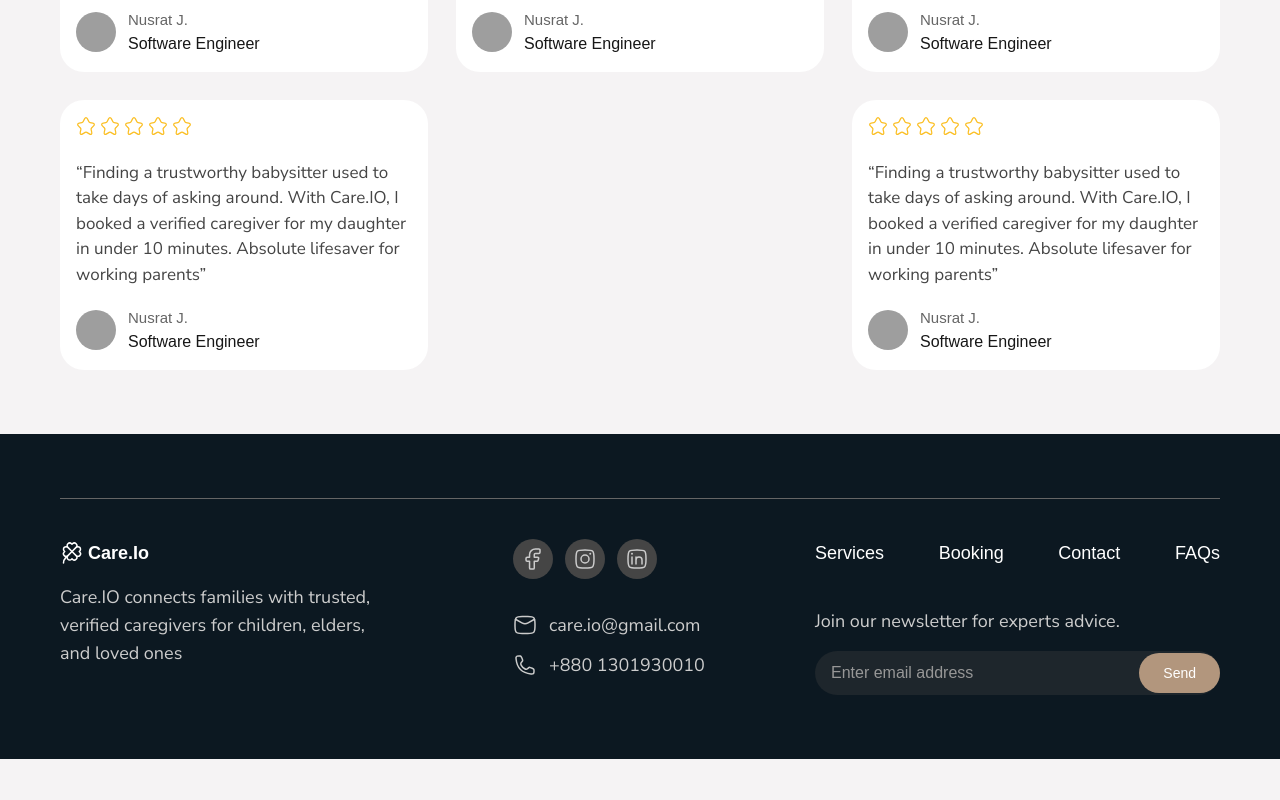
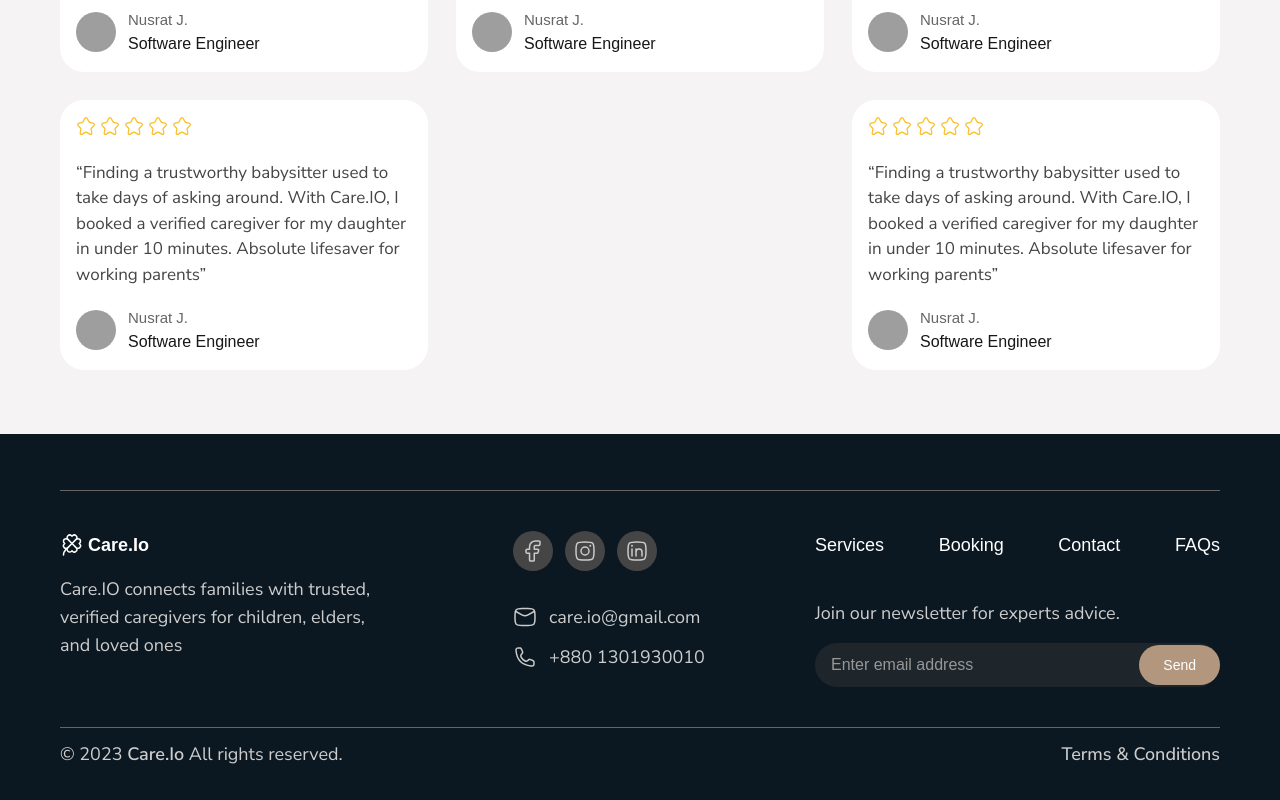
Before and after one commit to ashrafulrifaz/care, a Next.js app: page / in a window 1280 px wide. Shown: the part 2786-3586 px from the top of the page. Before the commit the page ends 3545 px from the top, so only its background shows below. Built offline with nearby package versions, Linux system fonts and the light colour scheme; grey boxes are pictures that could not be loaded.

Commit message:
added copyright text

```diff
--- a/src/components/Footer/Footer.jsx
+++ b/src/components/Footer/Footer.jsx
@@ -4,7 +4,7 @@ import React from 'react';
 
 const Footer = () => {
     return (
-        <div className="bg-[#0C1821] py-16 px-[60px]">
+        <div className="bg-[#0C1821] pt-14 pb-5 px-[60px]">
             <div className='border-t border-[#656565] mb-10'></div>
             <div className="grid grid-cols-8 gap-12">
                 <div className='col-span-3'>
@@ -51,7 +51,7 @@ const Footer = () => {
                             <h4 className={`${nunitoSans.className} text-lg text-[#cdcdcd]`}>care.io@gmail.com</h4>
                         </div>
                         <div className="flex items-center gap-3">
-                            <svg xmlns="http://www.w3.org/2000/svg" viewBox="0 0 24 24" width="24" height="24" color="#cbcbcb" fill="none" stroke="#cbcbcb" stroke-width="1.5" stroke-linecap="round">
+                            <svg xmlns="http://www.w3.org/2000/svg" viewBox="0 0 24 24" width="24" height="24" color="#cbcbcb" fill="none" stroke="#cbcbcb" strokeWidth="1.5" strokeLinecap="round">
                                 <path d="M9.1585 5.71217L8.75584 4.80619C8.49256 4.21382 8.36092 3.91762 8.16405 3.69095C7.91732 3.40688 7.59571 3.19788 7.23592 3.08779C6.94883 2.99994 6.6247 2.99994 5.97645 2.99994C5.02815 2.99994 4.554 2.99994 4.15597 3.18223C3.68711 3.39696 3.26368 3.86322 3.09497 4.35054C2.95175 4.76423 2.99278 5.18937 3.07482 6.03964C3.94815 15.0901 8.91006 20.052 17.9605 20.9254C18.8108 21.0074 19.236 21.0484 19.6496 20.9052C20.137 20.7365 20.6032 20.3131 20.818 19.8442C21.0002 19.4462 21.0002 18.972 21.0002 18.0237C21.0002 17.3755 21.0002 17.0514 20.9124 16.7643C20.8023 16.4045 20.5933 16.0829 20.3092 15.8361C20.0826 15.6393 19.7864 15.5076 19.194 15.2443L18.288 14.8417C17.6465 14.5566 17.3257 14.414 16.9998 14.383C16.6878 14.3533 16.3733 14.3971 16.0813 14.5108C15.7762 14.6296 15.5066 14.8543 14.9672 15.3038C14.4304 15.7511 14.162 15.9748 13.834 16.0946C13.5432 16.2009 13.1588 16.2402 12.8526 16.1951C12.5071 16.1442 12.2426 16.0028 11.7135 15.7201C10.0675 14.8404 9.15977 13.9327 8.28011 12.2867C7.99738 11.7576 7.85602 11.4931 7.80511 11.1476C7.75998 10.8414 7.79932 10.457 7.90554 10.1662C8.02536 9.83822 8.24905 9.5698 8.69643 9.03294C9.14586 8.49362 9.37058 8.22396 9.48939 7.91885C9.60309 7.62688 9.64686 7.31234 9.61719 7.00042C9.58618 6.67446 9.44362 6.3537 9.1585 5.71217Z"></path>
                             </svg>
                             <h4 className={`${nunitoSans.className} text-lg text-[#cdcdcd]`}>+880 1301930010</h4>
@@ -82,6 +82,11 @@ const Footer = () => {
                     </form>
                 </div>
             </div>
+            <div className='border-t border-[#656565] mt-10'></div>
+            <div className="flex items-center justify-between py-3">
+                <p className={`${nunitoSans.className} text-[#cdcdcd] text-lg`}>© 2023 <span className="font-semibold">Care.Io</span> All rights reserved.</p>
+                <Link href={'/terms-and-conditions'} className={`${nunitoSans.className} text-[#cdcdcd] text-lg font-medium`}>Terms & Conditions </Link>
+            </div>
         </div>
     );
 };
```
